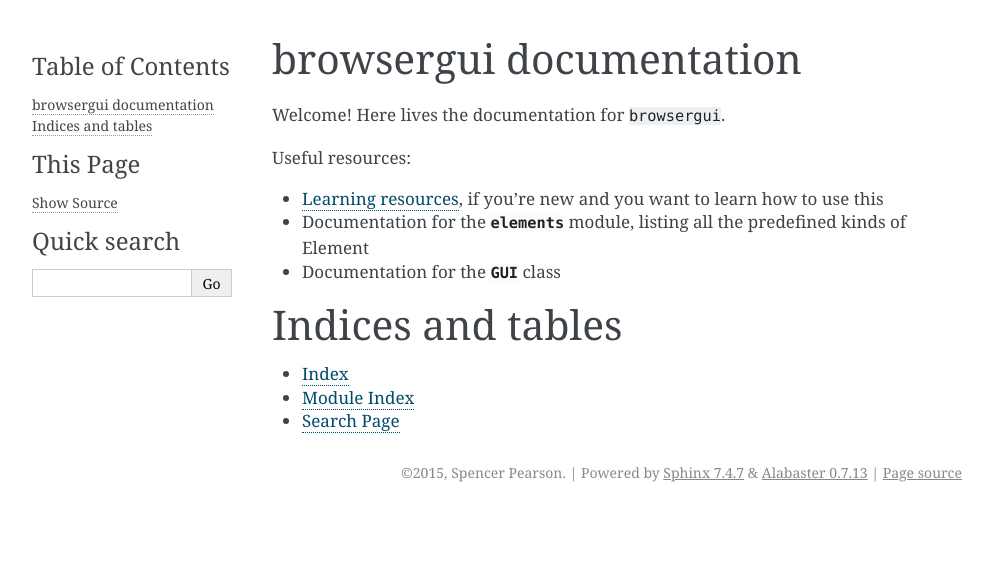
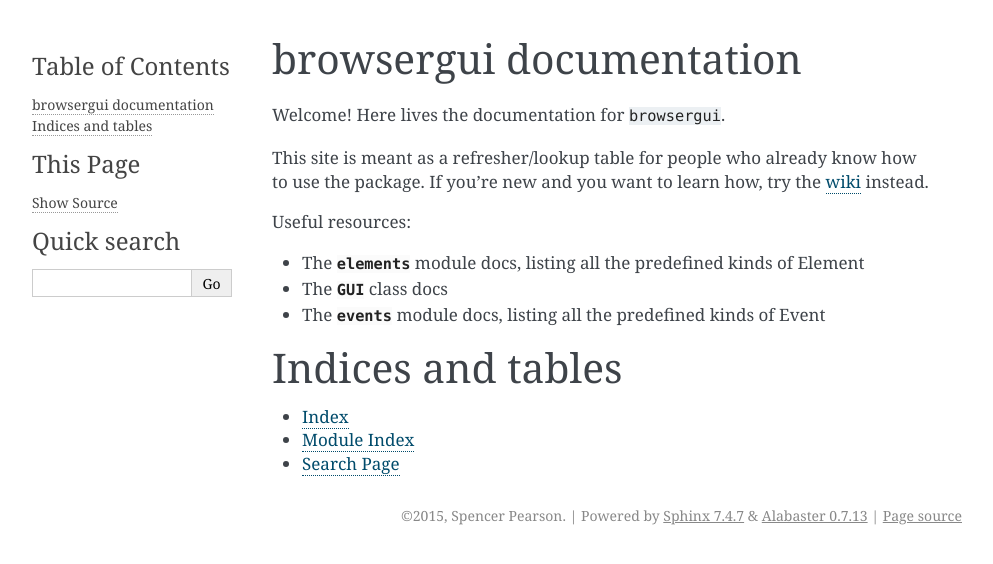
Before and after one commit to speezepearson/browsergui, a Sphinx documentation site: the page built from doc/index.rst, in a window 1280 px wide. Shown: the top 564 px of the page, without its empty margins (148-1141 px from the left). Built offline with Sphinx 7.4.7, drawn with Linux system fonts in a browser that asks for light colours.

Commit message:
tweaked welcome page

```diff
--- a/doc/index.rst
+++ b/doc/index.rst
@@ -10,13 +10,17 @@
 
 Welcome! Here lives the documentation for ``browsergui``.
 
+This site is meant as a refresher/lookup table for people who already know how to use the package. If you're new and you want to learn how, try the `wiki`_ instead.
+
+.. _wiki: https://github.com/speezepearson/browsergui/wiki
+
+
+
 Useful resources:
 
-- `Learning resources`_, if you're new and you want to learn how to use this
-- Documentation for the :mod:`elements <browsergui.elements>` module, listing all the predefined kinds of Element
-- Documentation for the :class:`GUI <gui.GUI>` class
-
-.. _learning resources: https://github.com/speezepearson/browsergui/wiki
+- The :mod:`elements <browsergui.elements>` module docs, listing all the predefined kinds of Element
+- The :class:`GUI <gui.GUI>` class docs
+- The :mod:`events <browsergui.events>` module docs, listing all the predefined kinds of Event
 
 
 Indices and tables
```
